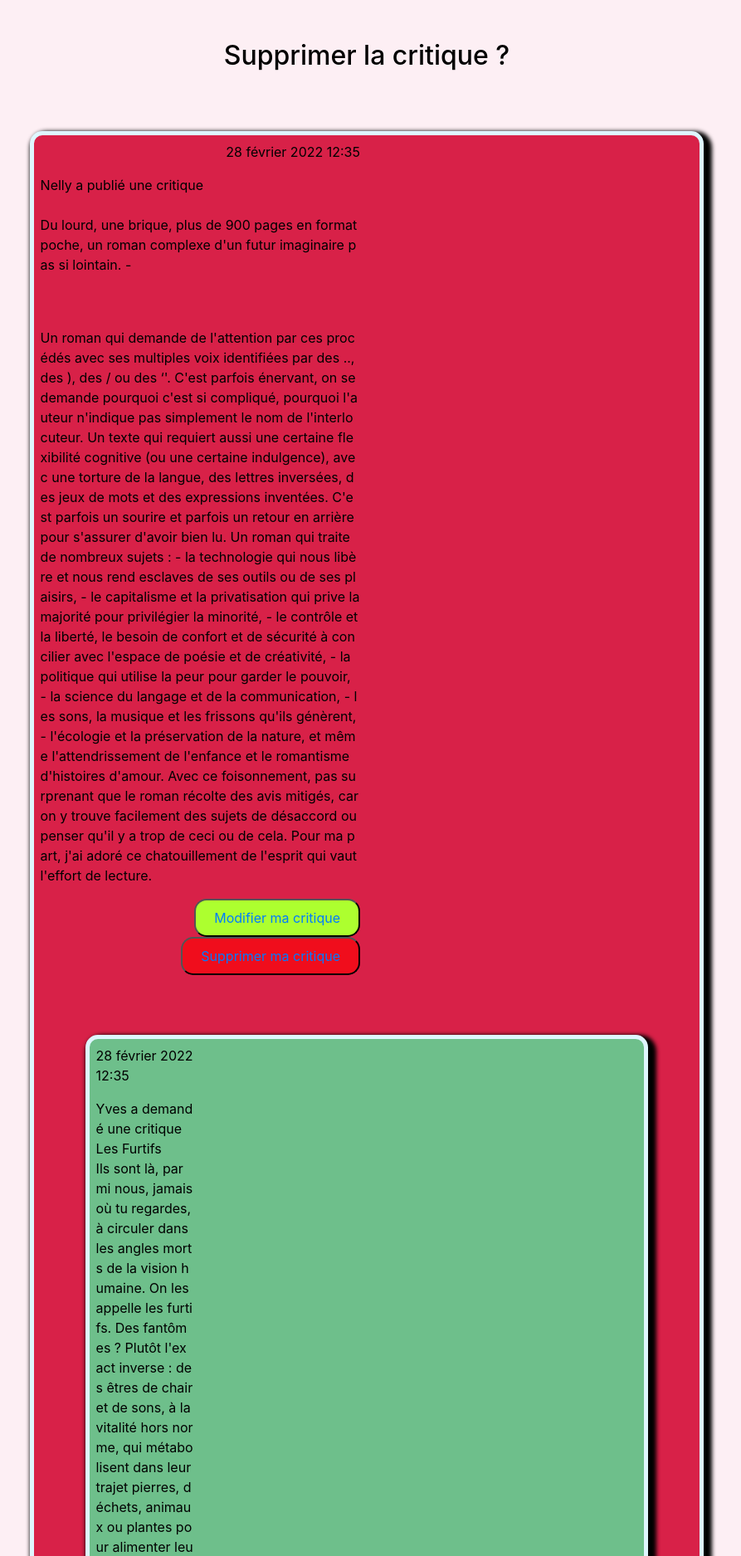
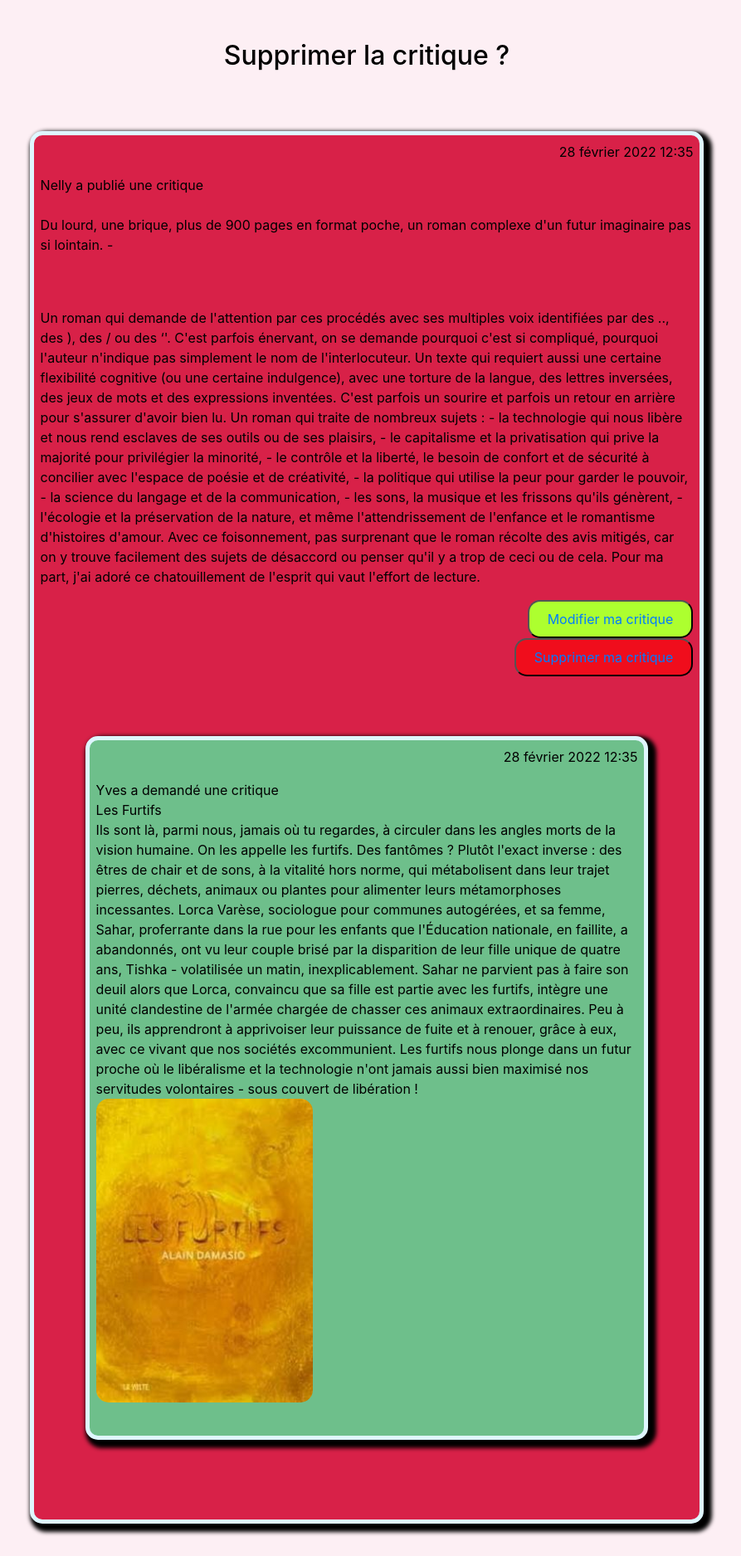
Before and after one commit to Alaet/LITReview--App, a Django app: page /delete_review/3/ in a window 1280 px wide. Shown: the part 112-1987 px from the top of the page at 83% size, without its empty margins (198-1091 px from the left). Run offline with Django 4.2, Linux system fonts and the light colour scheme; a user stored in the database is signed in; data comes from the database, SQL or seed files in the repository; some libraries are stand-ins or nearby versions.

Commit message:
SASS correction to posts display
fix class review cration to set ticket display fit with width of jumbotron and so on

```diff
--- a/LITReview/static/styles.css
+++ b/LITReview/static/styles.css
@@ -72,18 +72,11 @@ p > #id_content {
   width: 80%;
 }
 
-.review p {
-  word-break: break-all;
-  white-space: normal;
-}
-
 .review > div {
-  width: 50%;
+  width: 100%;
   display: -webkit-box;
   display: -ms-flexbox;
   display: flex;
-  -ms-flex-wrap: wrap;
-      flex-wrap: wrap;
 }
 
 .review__creation {
@@ -103,7 +96,7 @@ p > #id_content {
   -ms-flex-wrap: wrap;
       flex-wrap: wrap;
   height: auto;
-  width: 20%;
+  width: 100%;
 }
 
 .review .ticket {
--- a/LITReview/static/styles.scss
+++ b/LITReview/static/styles.scss
@@ -68,20 +68,16 @@ p > #id_content{
     background-color: #D82148;
     flex-wrap: wrap;
     width: 80%;
-    p {
-        word-break: break-all;
-        white-space: normal;
-    }
     > div {
-        width: 50%;
+        width: 100%;
         display: flex;
-        flex-wrap: wrap;
+
     }
     &__creation {
         @include flex(flex, column, flex-end, space-between);
         flex-wrap: wrap;
         height: auto;
-        width: 20%;
+        width: 100%;
     }
     .ticket {
         width: 100%;
```
Also changed, not shown: 1 other file.
